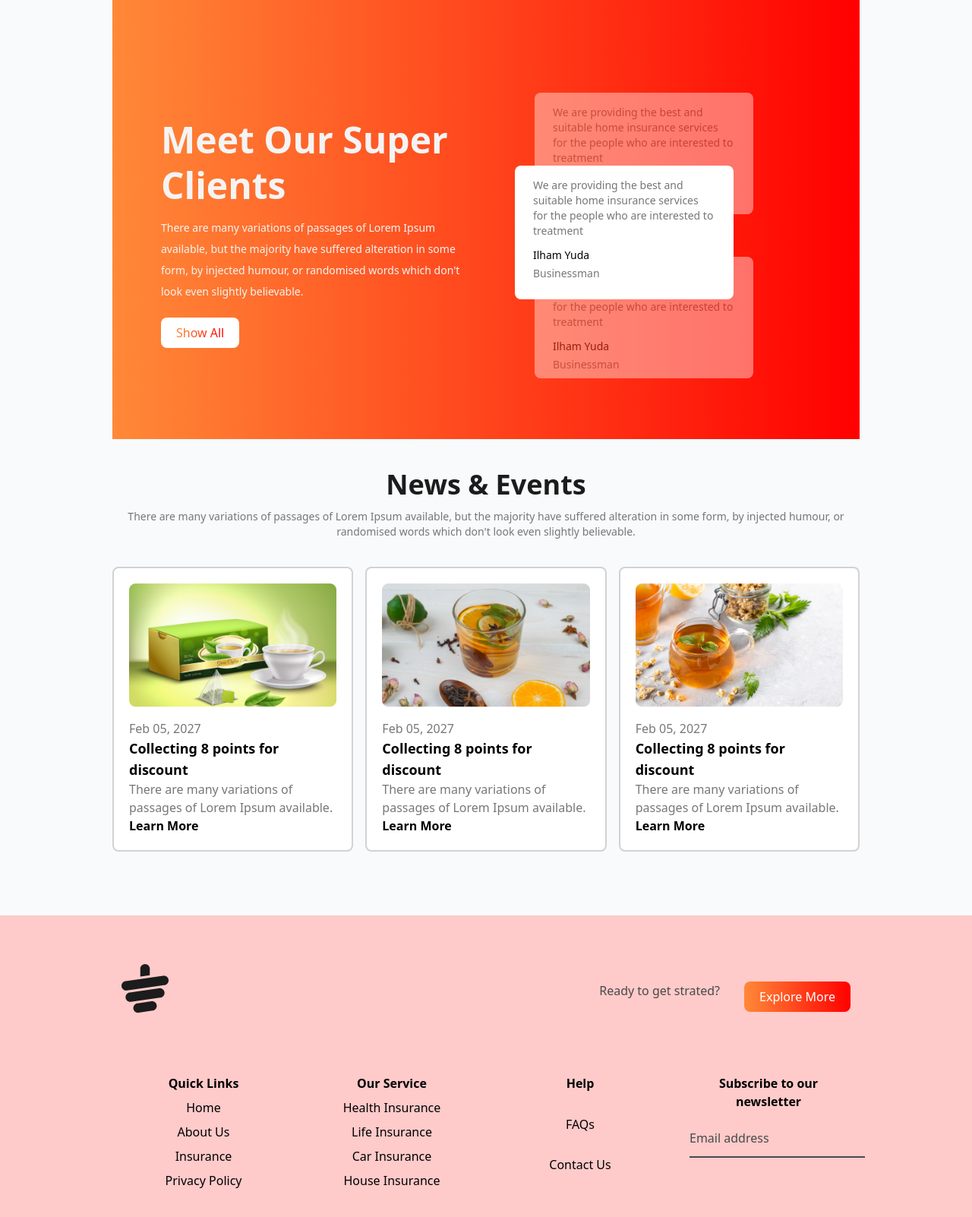
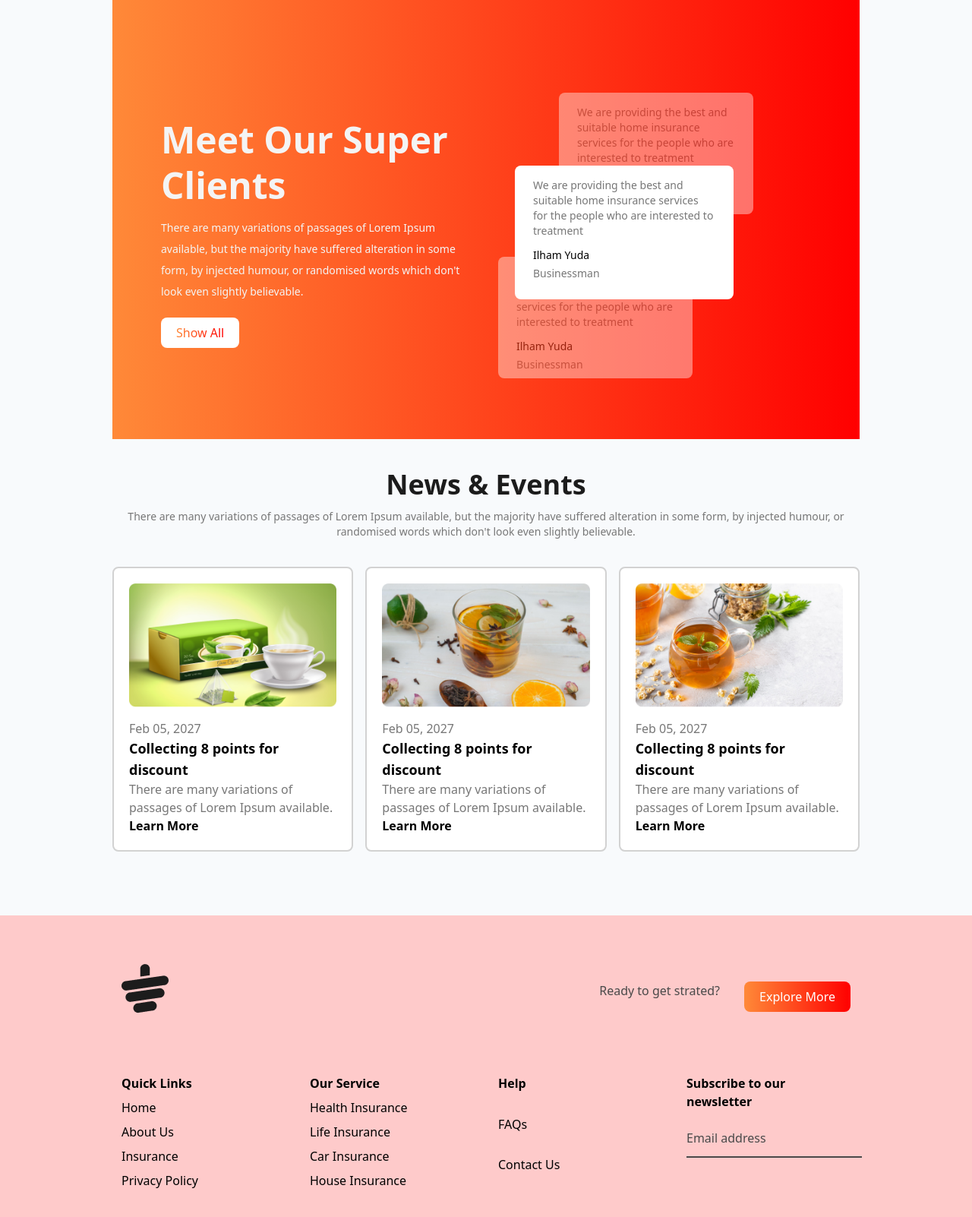
Before and after one commit to hbashar434/tea-tea, a plain HTML site: page index.html in a window 1280 px wide. Shown: the part 1720-3322 px from the top of the page at 76% size. Drawn offline with nearby package versions, Linux system fonts and the light colour scheme.

Commit message:
commited

```diff
--- a/index.html
+++ b/index.html
@@ -170,7 +170,7 @@
           </div>
           <div>
             <div
-              class="h-40 w-72 relative top-20 left-11 md:top-16 md:left-20 bg-white opacity-40 text-sm rounded-lg px-6 py-4"
+              class="h-40 w-64 relative top-20 left-16 md:top-16 md:left-28 bg-white opacity-40 text-sm rounded-lg px-6 py-4"
             >
               <p class="text-[#777777]">
                 We are providing the best and suitable home insurance services
@@ -190,7 +190,7 @@
               <p class="text-[#777777]">Businessman</p>
             </div>
             <div
-              class="h-40 w-72 relative bottom-20 right-1 md:bottom-14 md:left-20 bg-white opacity-40 text-sm rounded-lg px-6 py-4"
+              class="h-40 w-64 relative bottom-20 -right-0.5 md:bottom-14 md:left-8 bg-white opacity-40 text-sm rounded-lg px-6 py-4"
             >
               <p class="text-[#777777]">
                 We are providing the best and suitable home insurance services
@@ -257,9 +257,9 @@
     </main>
     <!-- footer part start -->
     <footer class="bg-red-200 w-full">
-      <div class="p-10 pt-16 md:px-40 grid gap-20 text-center">
-        <div class="md:flex justify-between">
-          <div>
+      <div class="p-10 pt-16 md:px-40 md:text-left grid gap-20 text-center ">
+        <div class="md:flex md:justify-between grid justify-center items-center">
+          <div class="ml-11 md:ml-0">
             <img src="images/cup.png" alt="" />
           </div>
           <div class="md:flex gap-8 items-center mt-5">
@@ -295,7 +295,7 @@
           <div>
             <h1 class="font-bold mb-6">Subscribe to our newsletter</h1>
             <input
-              class="ml-1 placeholder:text-base placeholder:text-[#494949] block bg-red-200 border-b-2 border-[#494949] pb-3"
+              class="placeholder:text-base placeholder:text-[#494949] block bg-red-200 border-b-2 border-[#494949] pb-3"
               placeholder="Email address"
               type="text"
               name="search"
```
